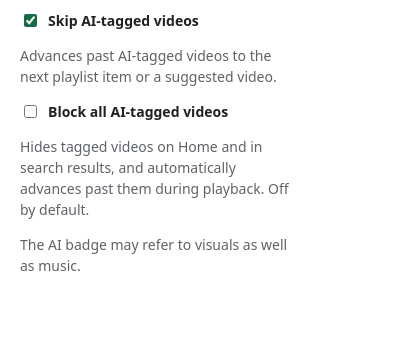
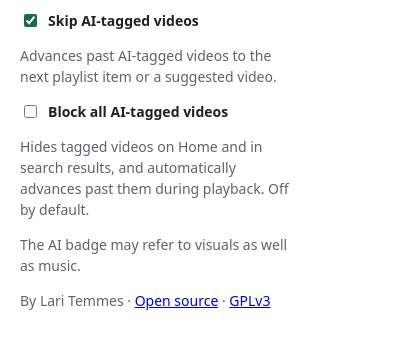
Before and after one commit to larppaxyz/skipaitubes, a browser extension: page popup.html in a window 400 px wide. Shown: the part 53-402 px from the top of the page. Drawn offline with Linux system fonts and the light colour scheme.

Commit message:
Add Lari Temmes attribution and GPLv3 license

```diff
--- a/package.json
+++ b/package.json
@@ -1,6 +1,8 @@
 {
   "name": "skipaitubes",
   "version": "1.3.0",
+  "author": "Lari Temmes",
+  "license": "GPL-3.0-only",
   "private": true,
   "scripts": { "test": "node --test tests/*.test.cjs" }
 }
--- a/popup.html
+++ b/popup.html
@@ -9,6 +9,7 @@
   <p>Hides tagged videos on Home and in search results, and automatically advances past them during playback. Off by default.</p>
   <p>The AI badge may refer to visuals as well as music.</p>
   <span id="status" role="status"></span>
+  <p>By Lari Temmes · <a href="https://github.com/larppaxyz/skipaitubes" target="_blank" rel="noopener noreferrer">Open source</a> · <a href="LICENSE" target="_blank">GPLv3</a></p>
   <script src="popup.js"></script>
 </body>
 </html>
```
Also changed, not shown: README.md, manifest.json, 1 other file.
